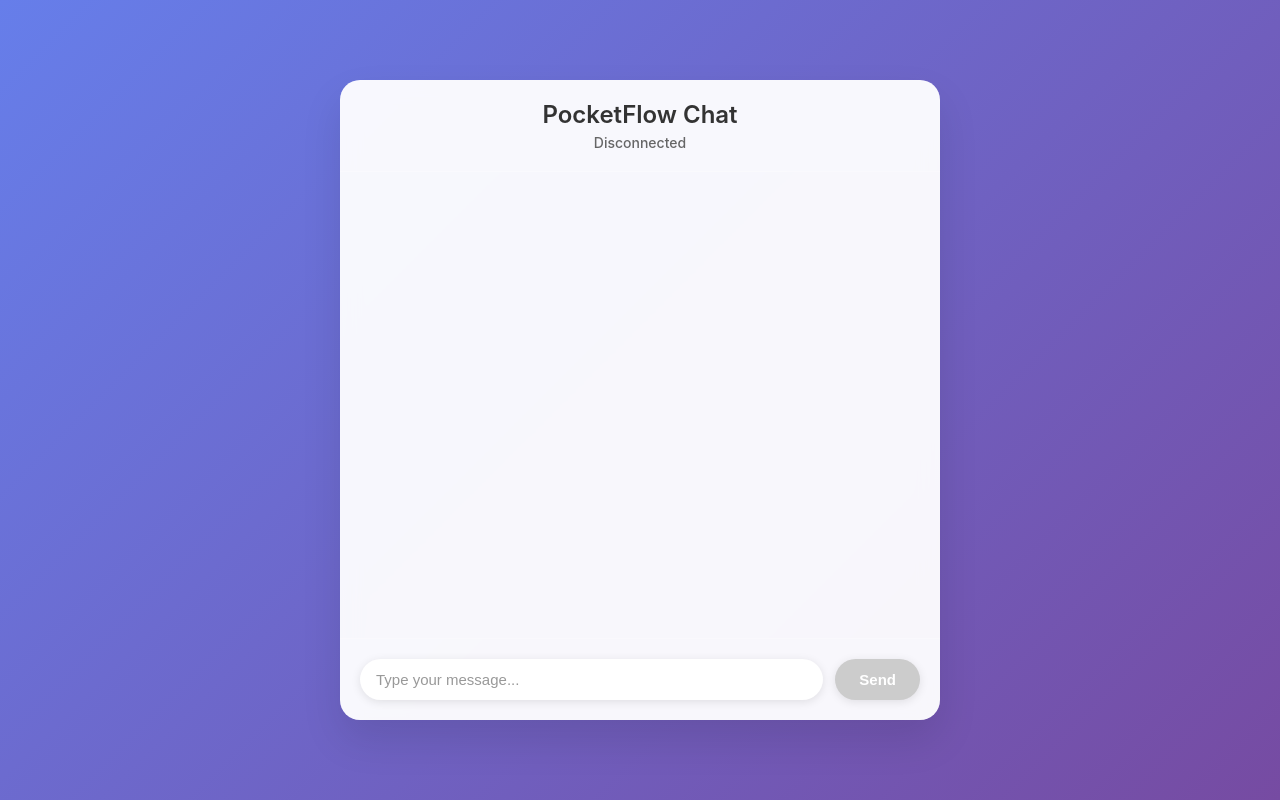
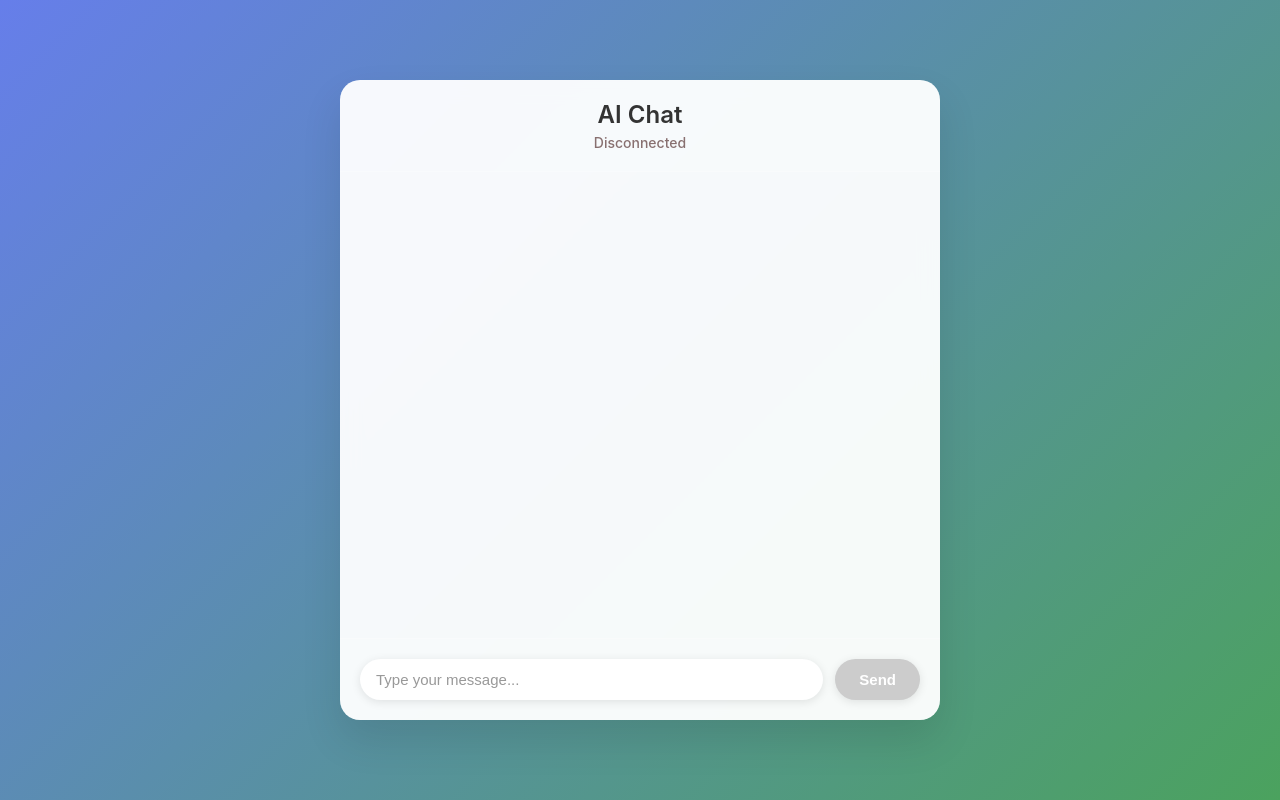
Before and after one commit to sebajou/AI_chat, a plain HTML site: page static/index.html in a window 1280 px wide. Drawn offline with Linux system fonts and the light colour scheme.

Commit message:
feat: modify front color

```diff
--- a/static/index.html
+++ b/static/index.html
@@ -1,14 +1,14 @@
 <!DOCTYPE html>
 <html>
 <head>
-    <title>PocketFlow Chat</title>
+    <title>AI Chat</title>
     <meta name="viewport" content="width=device-width, initial-scale=1">
     <style>
         * { margin: 0; padding: 0; box-sizing: border-box; }
 
         body {
             font-family: -apple-system, BlinkMacSystemFont, 'Segoe UI', Roboto, sans-serif;
-            background: linear-gradient(135deg, #667eea 0%, #764ba2 100%);
+            background: linear-gradient(135deg, #667eea 0%, #4ba25e 100%);
             min-height: 100vh;
             display: flex;
             align-items: center;
@@ -45,7 +45,7 @@
 
         .status {
             font-size: 14px;
-            color: #666;
+            color: #887070;
             font-weight: 500;
         }
 
@@ -68,7 +68,7 @@
         }
 
         .user-message {
-            background: linear-gradient(135deg, #667eea, #764ba2);
+            background: linear-gradient(135deg, #667eea, #4ba25e);
             color: white;
             align-self: flex-end;
             border-bottom-right-radius: 4px;
@@ -106,7 +106,7 @@
 
         #sendButton {
             padding: 12px 24px;
-            background: linear-gradient(135deg, #667eea, #764ba2);
+            background: linear-gradient(135deg, #667eea, #4ba25e);
             color: white;
             border: none;
             border-radius: 25px;
@@ -145,7 +145,7 @@
 <body>
 <div class="chat-container">
     <div class="header">
-        <h1>PocketFlow Chat</h1>
+        <h1>AI Chat</h1>
         <div class="status" id="status">Connecting...</div>
     </div>
 
```
